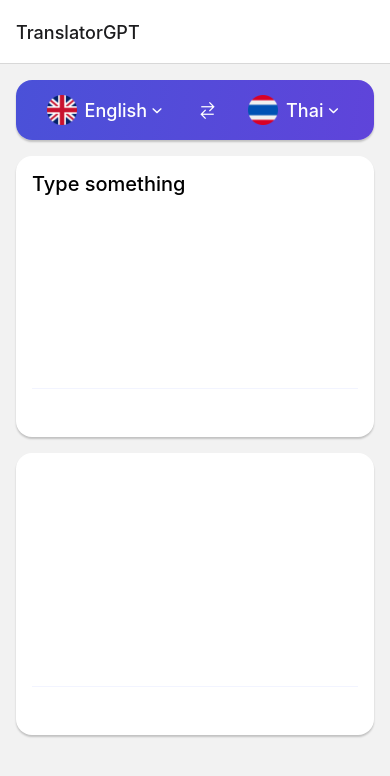
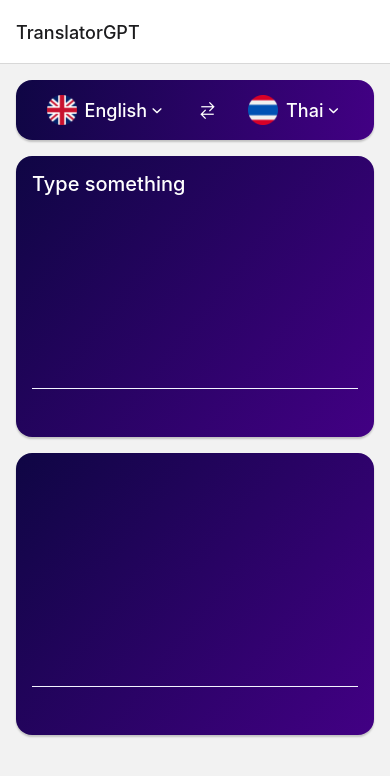
Before and after one commit to alexCoding42/translator-gpt, a React Native app: screen /TranslatorGPT in a window 390 px wide. Shown: the top 776 px of the page. Built offline with nearby package versions, Linux system fonts and the light colour scheme.

Commit message:
refactor: :recycle: modify color of some components

```diff
--- a/src/components/atoms/trash-icon/TrashIcon.tsx
+++ b/src/components/atoms/trash-icon/TrashIcon.tsx
@@ -9,7 +9,7 @@
 const TrashIcon = ({ handleDelete }: TrashIconProps) => {
   return (
     <TouchableOpacity style={{ alignSelf: 'flex-end' }} onPress={handleDelete}>
-      <Octicons name='trash' size={18} color='#000' />
+      <Octicons name='trash' size={18} color='#fff' />
     </TouchableOpacity>
   );
 };
--- a/src/components/molecules/card/Card.tsx
+++ b/src/components/molecules/card/Card.tsx
@@ -7,6 +7,7 @@
 } from 'react-native';
 import React from 'react';
 import { CardDivider, TrashIcon } from '../../atoms';
+import { LinearGradient } from 'expo-linear-gradient';
 
 const { height } = Dimensions.get('window');
 
@@ -35,12 +36,18 @@
   deleteField,
 }: CardProps) => {
   return (
+    <LinearGradient
+      colors={['#0f0644', '#420084']}
+      start={{ x: 0, y: 0 }}
+      end={{ x: 1, y: 1 }}
+      style={styles.root}
+    >
       <View style={styles.container}>
         {showLoadingIndicator ? (
           <ActivityIndicator
             style={styles.loadingIndicator}
             size='large'
-          color='#000'
+            color='#fff'
           />
         ) : (
           <TextInput
@@ -48,6 +55,7 @@
             style={styles.textInput}
             value={textFieldValue}
             placeholder={placeholder ?? ''}
+            placeholderTextColor='#fff'
             multiline={true}
             blurOnSubmit={true}
             returnKeyType='go'
@@ -61,11 +69,12 @@
           <TrashIcon handleDelete={deleteField} />
         )}
       </View>
+    </LinearGradient>
   );
 };
 
 const styles = StyleSheet.create({
-  container: {
+  root: {
     marginTop: 16,
     width: '100%',
     minHeight: height / 3,
@@ -78,12 +87,15 @@
     shadowOffset: { width: 0, height: 2 },
     borderRadius: 16,
   },
+  container: {
+    flex: 1,
+  },
   loadingIndicator: {
     flex: 1,
     alignSelf: 'center',
   },
   textInput: {
-    color: '#000',
+    color: '#fff',
     backgroundColor: 'transparent',
     borderWidth: 0,
     padding: 0,
--- a/src/components/organisms/language-switcher/LanguageSwitcher.tsx
+++ b/src/components/organisms/language-switcher/LanguageSwitcher.tsx
@@ -27,7 +27,7 @@
 }: LanguageSwitcherProps) => {
   return (
     <LinearGradient
-      colors={['#4a51d8', '#5f44da']}
+      colors={['#0f0644', '#420084']}
       start={{ x: 0, y: 0 }}
       end={{ x: 1, y: 1 }}
       style={styles.root}
```
Lines whose indentation alone changed are shown as unchanged.
